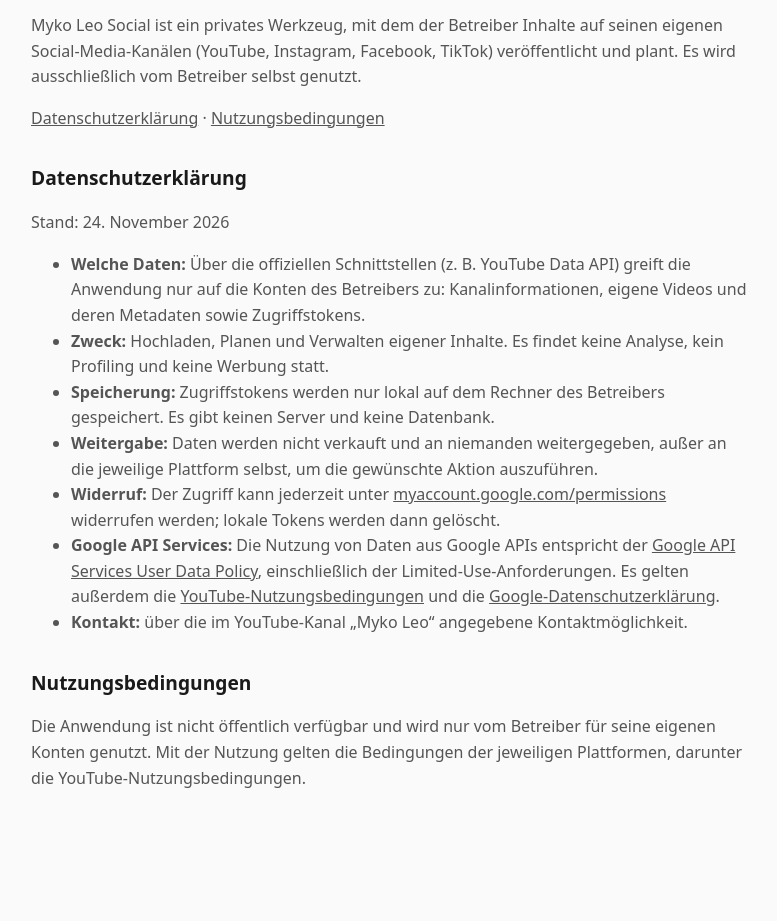
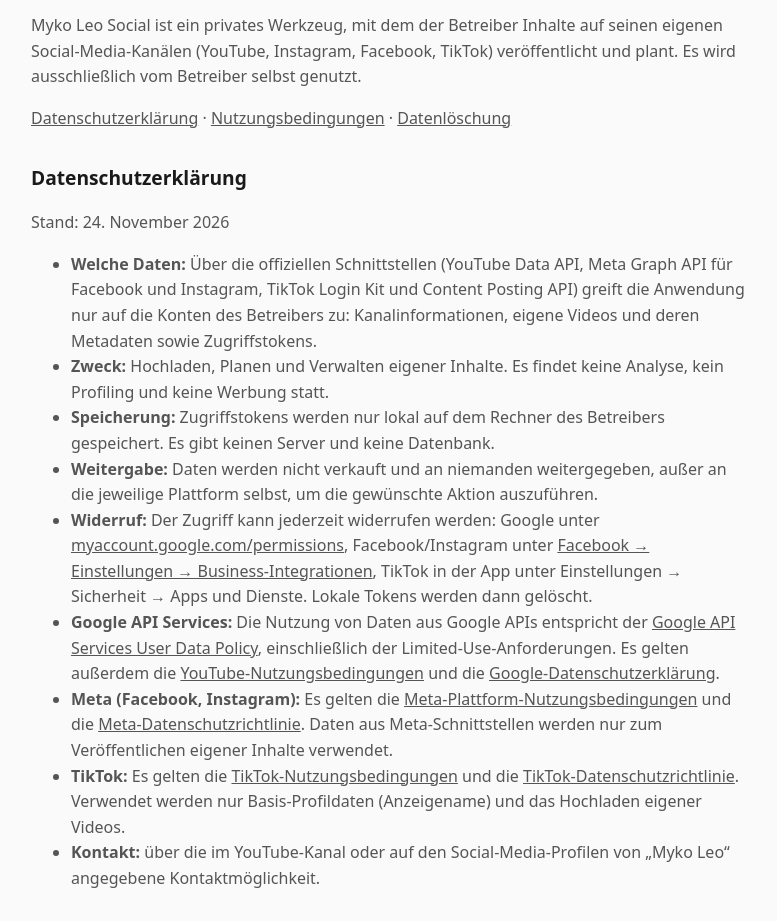
Before and after one commit to leonardpaulchen-netizen/leonardpaulchen-netizen.github.io, a plain HTML site: page index.html in a window 1280 px wide. Shown: the part 89-1010 px from the top of the page, without its empty margins (249-1026 px from the left). Before the commit the page ends 936 px from the top, so only its background shows below. Drawn offline with Linux system fonts and the light colour scheme.

Commit message:
Datenschutz: Meta, TikTok und Datenlöschung ergänzt

```diff
--- a/index.html
+++ b/index.html
@@ -17,22 +17,27 @@
 <main>
   <h1>Myko Leo Social</h1>
   <p>Myko Leo Social ist ein privates Werkzeug, mit dem der Betreiber Inhalte auf seinen eigenen Social-Media-Kanälen (YouTube, Instagram, Facebook, TikTok) veröffentlicht und plant. Es wird ausschließlich vom Betreiber selbst genutzt.</p>
-  <p><a href="#datenschutz">Datenschutzerklärung</a> · <a href="#nutzungsbedingungen">Nutzungsbedingungen</a></p>
+  <p><a href="#datenschutz">Datenschutzerklärung</a> · <a href="#nutzungsbedingungen">Nutzungsbedingungen</a> · <a href="#datenloeschung">Datenlöschung</a></p>
 
   <h2 id="datenschutz">Datenschutzerklärung</h2>
   <p>Stand: 24. November 2026</p>
   <ul>
-    <li><strong>Welche Daten:</strong> Über die offiziellen Schnittstellen (z. B. YouTube Data API) greift die Anwendung nur auf die Konten des Betreibers zu: Kanalinformationen, eigene Videos und deren Metadaten sowie Zugriffstokens.</li>
+    <li><strong>Welche Daten:</strong> Über die offiziellen Schnittstellen (YouTube Data API, Meta Graph API für Facebook und Instagram, TikTok Login Kit und Content Posting API) greift die Anwendung nur auf die Konten des Betreibers zu: Kanalinformationen, eigene Videos und deren Metadaten sowie Zugriffstokens.</li>
     <li><strong>Zweck:</strong> Hochladen, Planen und Verwalten eigener Inhalte. Es findet keine Analyse, kein Profiling und keine Werbung statt.</li>
     <li><strong>Speicherung:</strong> Zugriffstokens werden nur lokal auf dem Rechner des Betreibers gespeichert. Es gibt keinen Server und keine Datenbank.</li>
     <li><strong>Weitergabe:</strong> Daten werden nicht verkauft und an niemanden weitergegeben, außer an die jeweilige Plattform selbst, um die gewünschte Aktion auszuführen.</li>
-    <li><strong>Widerruf:</strong> Der Zugriff kann jederzeit unter <a href="https://myaccount.google.com/permissions">myaccount.google.com/permissions</a> widerrufen werden; lokale Tokens werden dann gelöscht.</li>
+    <li><strong>Widerruf:</strong> Der Zugriff kann jederzeit widerrufen werden: Google unter <a href="https://myaccount.google.com/permissions">myaccount.google.com/permissions</a>, Facebook/Instagram unter <a href="https://www.facebook.com/settings/?tab=business_tools">Facebook → Einstellungen → Business-Integrationen</a>, TikTok in der App unter Einstellungen → Sicherheit → Apps und Dienste. Lokale Tokens werden dann gelöscht.</li>
     <li><strong>Google API Services:</strong> Die Nutzung von Daten aus Google APIs entspricht der <a href="https://developers.google.com/terms/api-services-user-data-policy">Google API Services User Data Policy</a>, einschließlich der Limited-Use-Anforderungen. Es gelten außerdem die <a href="https://www.youtube.com/t/terms">YouTube-Nutzungsbedingungen</a> und die <a href="https://policies.google.com/privacy">Google-Datenschutzerklärung</a>.</li>
-    <li><strong>Kontakt:</strong> über die im YouTube-Kanal „Myko Leo“ angegebene Kontaktmöglichkeit.</li>
+    <li><strong>Meta (Facebook, Instagram):</strong> Es gelten die <a href="https://developers.facebook.com/terms">Meta-Plattform-Nutzungsbedingungen</a> und die <a href="https://www.facebook.com/privacy/policy">Meta-Datenschutzrichtlinie</a>. Daten aus Meta-Schnittstellen werden nur zum Veröffentlichen eigener Inhalte verwendet.</li>
+    <li><strong>TikTok:</strong> Es gelten die <a href="https://www.tiktok.com/legal/terms-of-service">TikTok-Nutzungsbedingungen</a> und die <a href="https://www.tiktok.com/legal/privacy-policy-eea">TikTok-Datenschutzrichtlinie</a>. Verwendet werden nur Basis-Profildaten (Anzeigename) und das Hochladen eigener Videos.</li>
+    <li><strong>Kontakt:</strong> über die im YouTube-Kanal oder auf den Social-Media-Profilen von „Myko Leo“ angegebene Kontaktmöglichkeit.</li>
   </ul>
 
   <h2 id="nutzungsbedingungen">Nutzungsbedingungen</h2>
-  <p>Die Anwendung ist nicht öffentlich verfügbar und wird nur vom Betreiber für seine eigenen Konten genutzt. Mit der Nutzung gelten die Bedingungen der jeweiligen Plattformen, darunter die YouTube-Nutzungsbedingungen.</p>
+  <p>Die Anwendung ist nicht öffentlich verfügbar und wird nur vom Betreiber für seine eigenen Konten genutzt. Mit der Nutzung gelten die Bedingungen der jeweiligen Plattformen, darunter die YouTube-Nutzungsbedingungen, die Meta-Plattform-Nutzungsbedingungen und die TikTok-Nutzungsbedingungen. Es werden nur eigene Inhalte veröffentlicht; Daten anderer Nutzer werden nicht abgerufen.</p>
+
+  <h2 id="datenloeschung">Anleitung zur Datenlöschung</h2>
+  <p>Die Anwendung speichert keine Daten auf einem Server. Um alle Daten zu löschen: 1) Zugriff der App „Myko Leo Social“ in den Einstellungen der jeweiligen Plattform entfernen (Links unter „Widerruf“). 2) Der Betreiber löscht daraufhin die lokal gespeicherten Tokens. Anfragen zur Löschung können jederzeit über die oben genannte Kontaktmöglichkeit gestellt werden.</p>
 </main>
 </body>
 </html>
```
